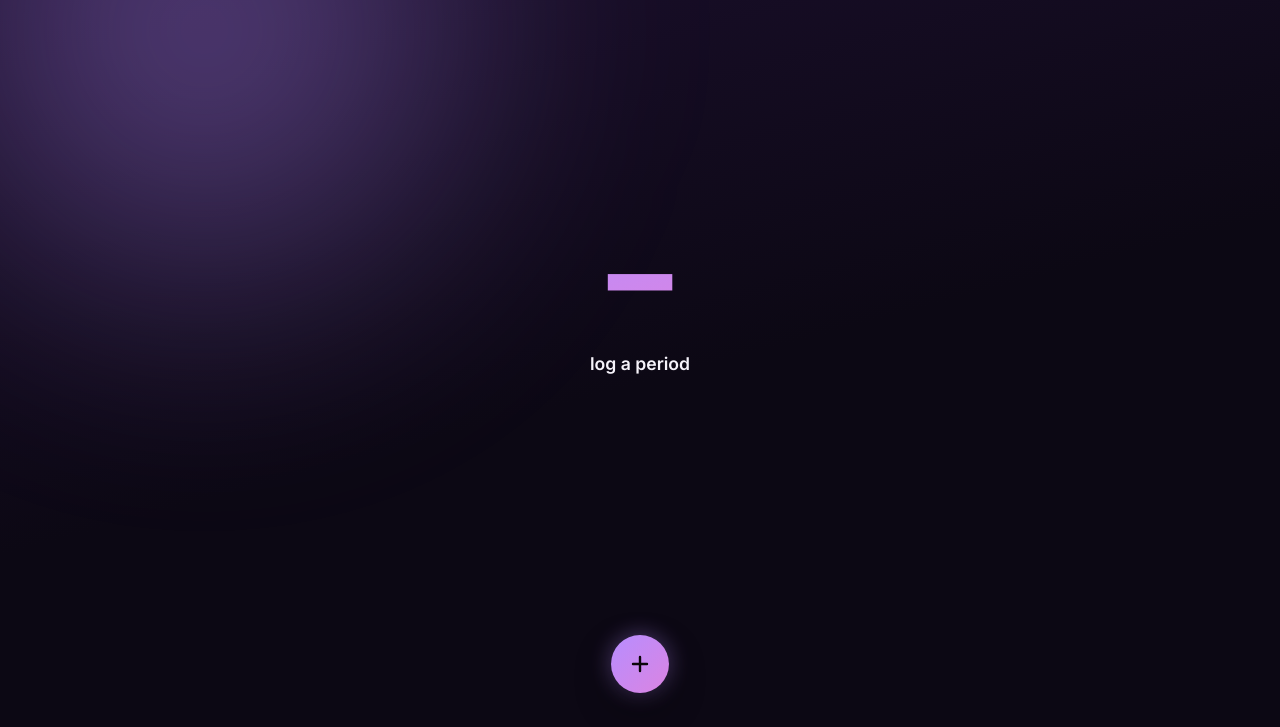
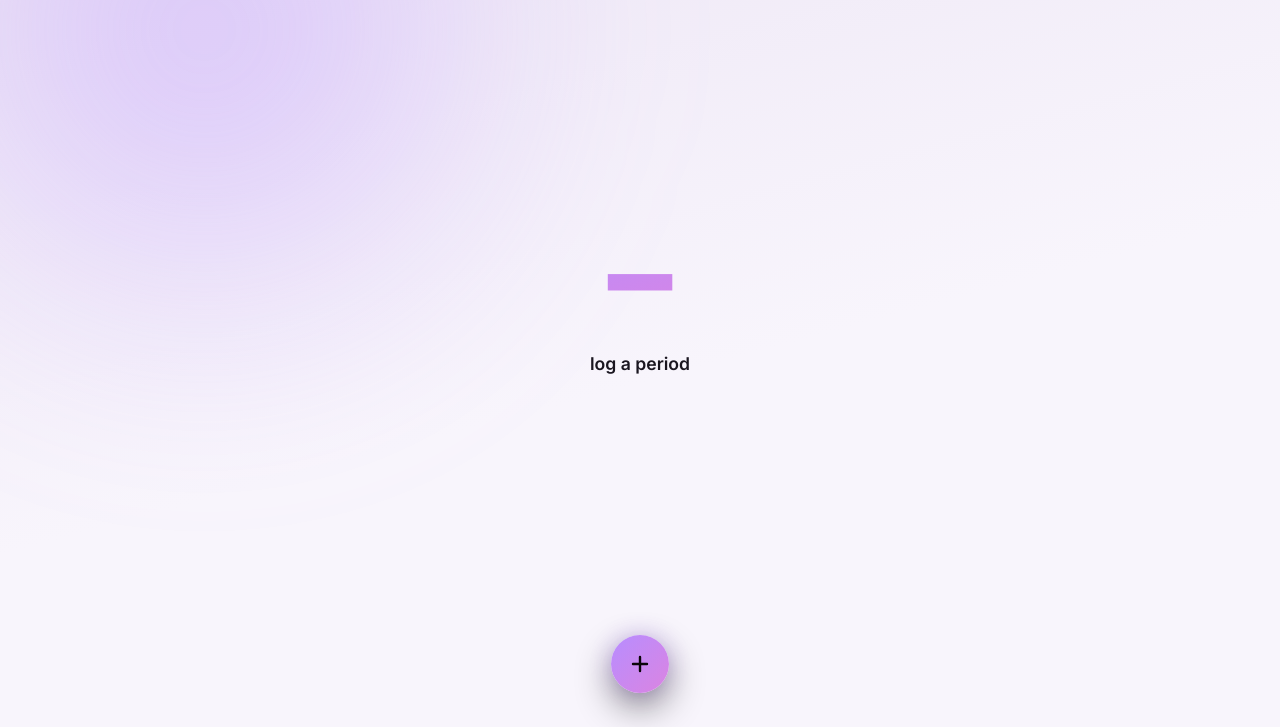
Before and after one commit to zikalify/CMT-Neo, a plain HTML site: page index.html in a window 1280 px wide. Shown: the part 73-800 px from the top of the page. Drawn offline with Linux system fonts and the light colour scheme.

Commit message:
Add files via upload

```diff
--- a/app.js
+++ b/app.js
@@ -256,14 +256,28 @@ function applyTheme(palette, progress) {
     const accent2 = mix(palette.b, palette.a, Math.min(1, progress * 0.5 + 0.5));
 
     const root = document.documentElement.style;
-    root.setProperty('--bg', palette.bg);
-    root.setProperty('--bg2', palette.bg2);
     root.setProperty('--accent', accent);
     root.setProperty('--accent2', accent2);
     root.setProperty('--glow', palette.glow);
 
     const meta = document.querySelector('meta[name="theme-color"]');
-    if (meta) meta.setAttribute('content', palette.bg2);
+    if (meta) {
+        const computedBg2 = getComputedStyle(document.documentElement).getPropertyValue('--bg2').trim();
+        meta.setAttribute('content', computedBg2 || palette.bg2);
+    }
+}
+
+function syncThemeColor() {
+    const meta = document.querySelector('meta[name="theme-color"]');
+    if (meta) {
+        const computedBg2 = getComputedStyle(document.documentElement).getPropertyValue('--bg2').trim();
+        meta.setAttribute('content', computedBg2);
+    }
+}
+
+if (window.matchMedia) {
+    const mq = window.matchMedia('(prefers-color-scheme: light)');
+    mq.addEventListener?.('change', syncThemeColor);
 }
 
 function renderHero(status, model, stats) {
--- a/styles.css
+++ b/styles.css
@@ -1,5 +1,5 @@
 :root {
-    color-scheme: dark;
+    color-scheme: light dark;
     --bg: #0c0814;
     --bg2: #1d1030;
     --accent: #b78dff;
@@ -14,6 +14,21 @@
     --font-display: 'Space Grotesk', 'Inter', system-ui, sans-serif;
 }
 
+@media (prefers-color-scheme: light) {
+    :root {
+        --bg: #f8f5fc;
+        --bg2: #ede6f5;
+        --accent: #7c3aed;
+        --accent2: #db2777;
+        --glow: rgba(124, 58, 237, 0.35);
+        --text: #1a1620;
+        --muted: rgba(26, 22, 32, 0.5);
+        --line: rgba(0, 0, 0, 0.09);
+        --card: rgba(0, 0, 0, 0.04);
+        --card-strong: rgba(0, 0, 0, 0.08);
+    }
+}
+
 * {
     margin: 0;
     padding: 0;
@@ -23,7 +38,7 @@
 
 html {
     height: 100%;
-    background-color: #0b0714;
+    background-color: var(--bg);
 }
 
 html, body {
--- a/sw.js
+++ b/sw.js
@@ -1,4 +1,4 @@
-const CACHE = 'cmt-neo-v9';
+const CACHE = 'cmt-neo-v10';
 const ASSETS = [
     './',
     './index.html',
```
